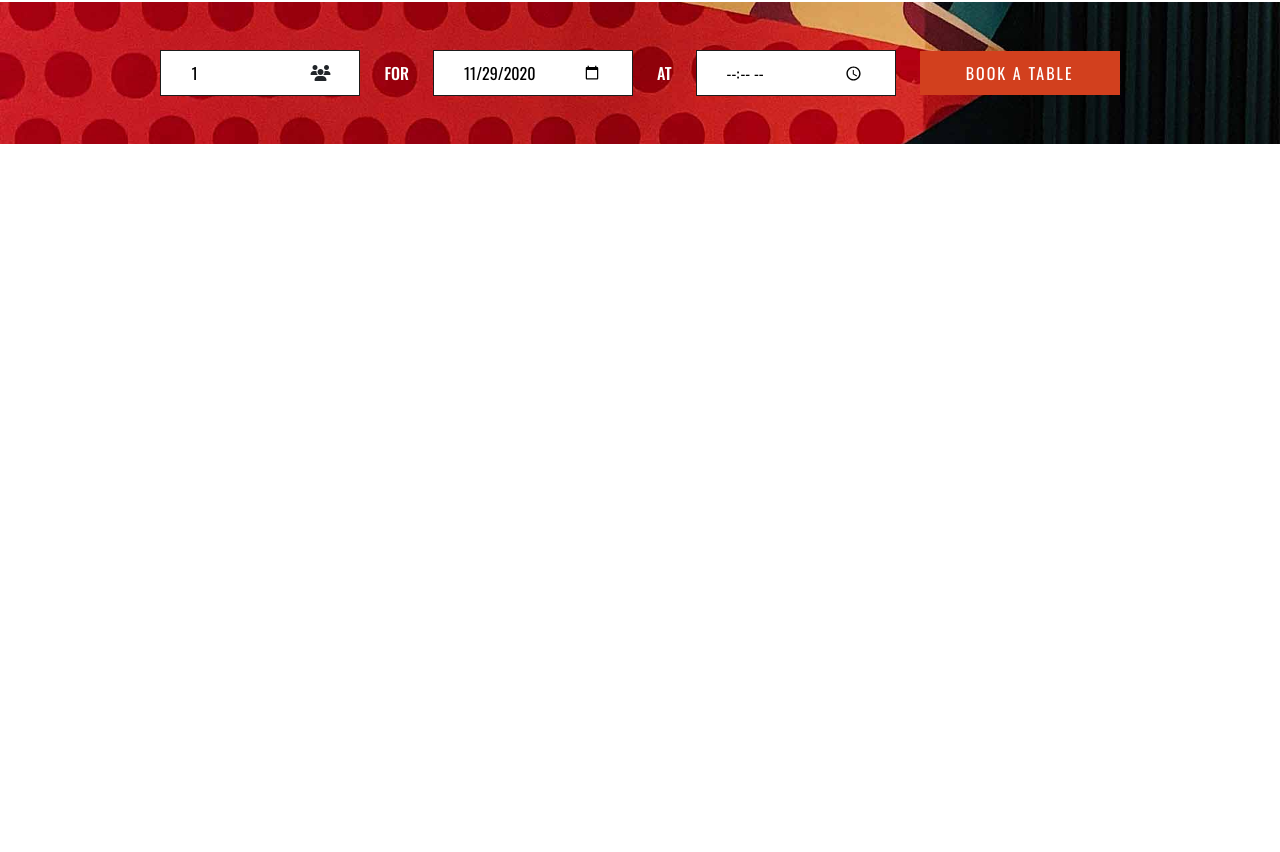
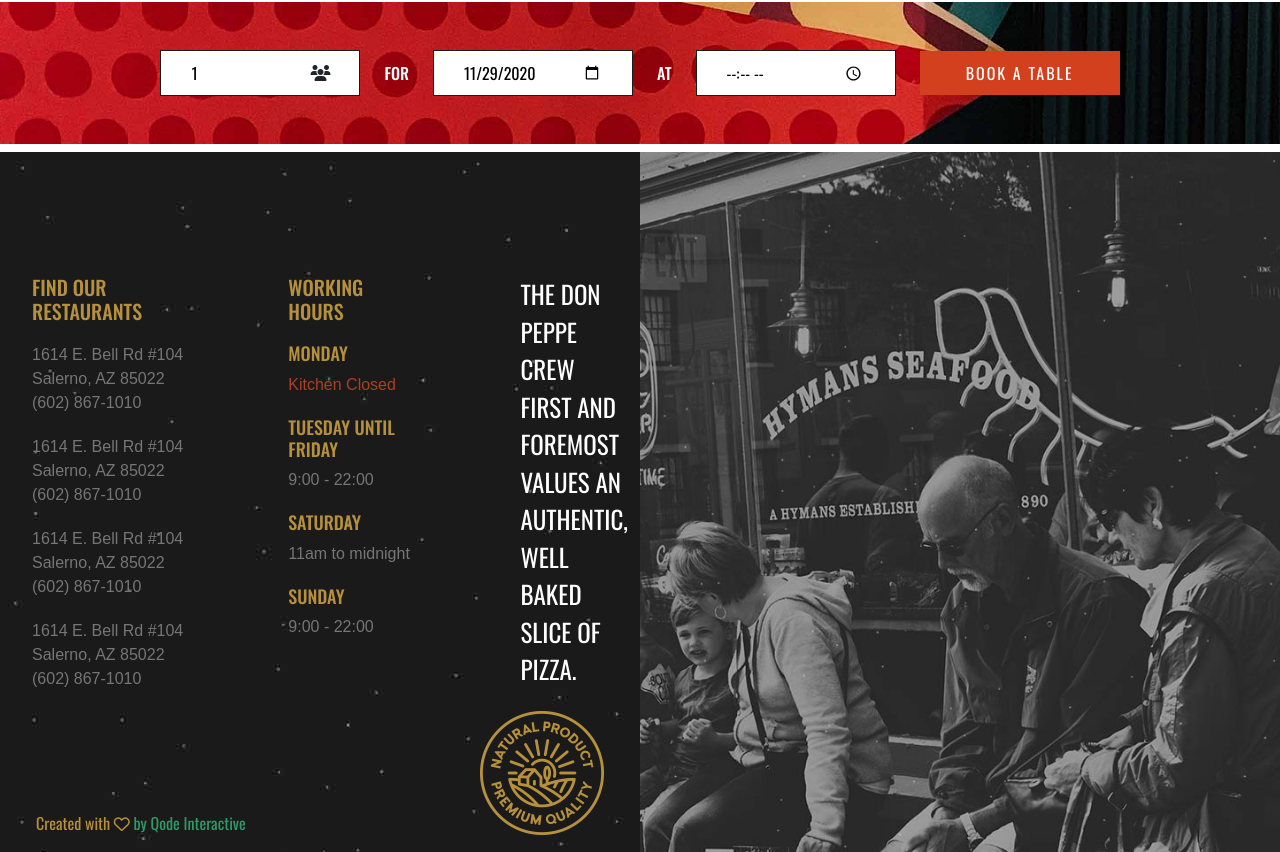
Before and after one commit to markcaf/proj-html-vuejs, a Vue app: page / in a window 1280 px wide. Shown: the part 4433-5285 px from the top of the page. Before the commit the page ends 4585 px from the top, so only its background shows below. Built offline with nearby package versions, Linux system fonts and the light colour scheme.

Commit message:
feat(footer): add static markup of the component

```diff
--- a/src/components/Footer.vue
+++ b/src/components/Footer.vue
@@ -1,6 +1,86 @@
 <template>
   <footer>
+    <div class="container-fluid">
+      <div class="row inner_wrap">
+          <div class="col left">
+              <div class="menu_links d-flex gap-5">
+                  <div class="menu">
+                    <h5>Find our restaurants</h5>
+                    <ul class="list-unstyled">
+                      <li>
+                        1614 E. Bell Rd #104<br>
+                        Salerno, AZ 85022<br>
+                        (602) 867-1010
+                      </li>
 
+                      <li>
+                        1614 E. Bell Rd #104<br>
+                        Salerno, AZ 85022<br>
+                        (602) 867-1010
+                      </li>
+
+                      <li>
+                        1614 E. Bell Rd #104<br>
+                        Salerno, AZ 85022<br>
+                        (602) 867-1010
+                      </li>
+
+                      <li>
+                        1614 E. Bell Rd #104<br>
+                        Salerno, AZ 85022<br>
+                        (602) 867-1010
+                      </li>
+                    </ul>
+                  </div>
+
+                  <div class="menu hours">
+                    <h5>working hours</h5>
+                    <ul class="list-unstyled">
+                      <li>
+                        <h5 class="day">Monday</h5>
+                        <div class="close">Kitchen Closed</div>
+                      </li>
+
+                      <li>
+                        <h5 class="day">Tuesday until friday</h5>
+                        <div class="time">9:00 - 22:00</div>
+                      </li>
+
+                      <li>
+                        <h5 class="day">Saturday</h5>
+                        <div class="time">11am to midnight</div>
+                      </li>
+
+                      <li>
+                        <h5 class="day">Sunday</h5>
+                        <div class="time">9:00 - 22:00</div>
+                      </li>
+                    </ul>
+                  </div>
+
+                  <div class="text">
+                    <div class="text-white text-uppercase">
+                      THE DON PEPPE CREW FIRST AND FOREMOST VALUES AN AUTHENTIC, WELL BAKED SLICE OF PIZZA.
+                    </div>
+                  </div>
+              </div>
+
+              <div class="copyright d-flex align-items-end justify-content-between mx-4">
+                <div class="text">
+                  Created with <i class="fa-regular fa-heart"></i> <span>by Qode Interactive</span>
+                </div>
+
+                <div class="premium_logo">
+                  <img src="../assets/img/footer-bottom-img.png" alt="">
+                </div>
+              </div>
+            </div>
+
+          <div class="col right">
+
+        </div>
+      </div>
+    </div>
   </footer>
 </template>
 
@@ -12,5 +92,77 @@ export default {
 </script>
 
 <style lang="scss" scoped>
+@import "../styles/variables.scss";
+
+  footer{
+
+    .inner_wrap{
+      height: 700px;
+
+      .right{
+        background-image: url(../assets/img/footer-img-1.jpg);
+        background-size: cover;
+        background-position: center;
+      }
+
+      .left{
+        background-image: url(../assets/img/h3-img-6.jpg);
+
+        .menu_links{
+          margin-top: 20%;
+          padding-left: 20px;
+          .menu{
+
+            h5{
+              color: $brown_text;
+              text-transform: uppercase;
+            }
+
+            li{
+              color: $p_primary;
+              font-family: sans-serif;
+              margin: 20px 0;
+            }
+
+            &.hours{
+              margin: 0 50px;
+
+              .day{
+                text-transform: uppercase;
+                font-size: 18px;
+                font-family: 'Oswald', sans-serif;
+              }
+
+              .time{
+                color: $p_primary;
+                font-family: sans-serif;
+              }
+
+              .close{
+                color: $dark_red;
+              }
+            }
+          }
+
+          .text{
+            width: 20%;
+            font-size: 25px;
+          }
+        }
+
+        .copyright{
+
+          .text{
+            color: $brown_text;
+
+            span{
+              color: $green_text;
+            }
+          }
+        }
+      }
+    }
+
+  }
 
 </style>
--- a/src/styles/variables.scss
+++ b/src/styles/variables.scss
@@ -15,3 +15,4 @@ $dark_red: #ab4027;
 $pizza_title: #b7903c;
 $pizza_price: #d2401e;
 $subtitle_event: #d2401e;
+$green_text: #339966;
```
Also changed, not shown: src/assets/img/footer-bottom-img.png (added).
